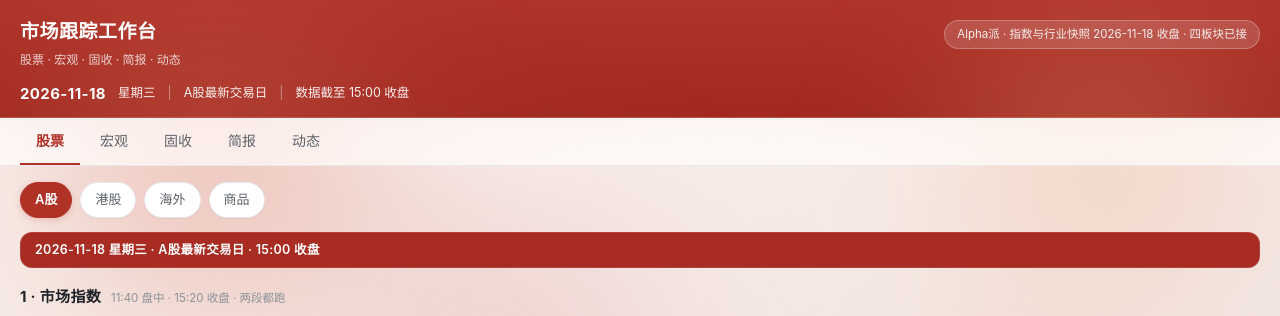
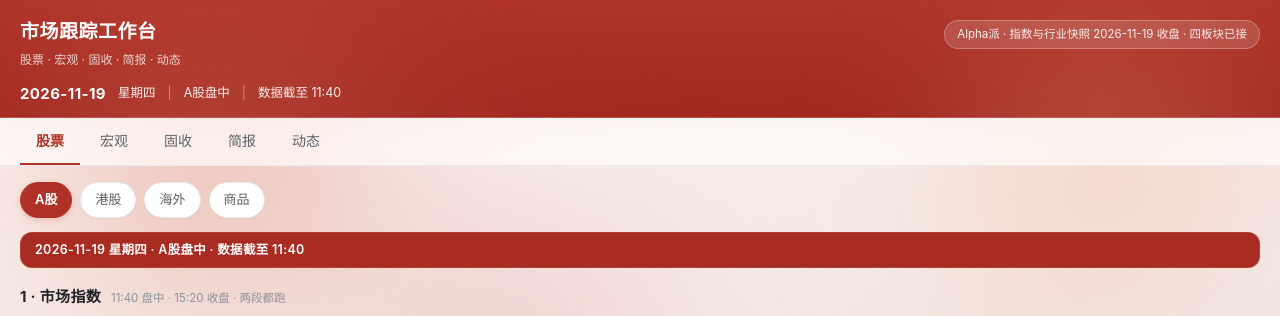
Before and after one commit to zooeyzhao/market-workbench, a plain HTML site: page index.html in a window 1280 px wide. Shown: the top 316 px of the page. Drawn offline with Linux system fonts and the light colour scheme.

Commit message:
update index.html @ main

```diff
--- a/index.html
+++ b/index.html
@@ -3,7 +3,7 @@
 <head>
 <meta charset="utf-8">
 <meta name="viewport" content="width=device-width, initial-scale=1, viewport-fit=cover">
-<title>市场跟踪工作台 · 2026-11-18</title>
+<title>市场跟踪工作台 · 2026-11-19</title>
 <style>
 :root{
   --bg:#faf6f5; --card:#fff; --ink:#241a18; --ink2:#6d5d59; --ink3:#9c8b86;
@@ -384,12 +384,12 @@ footer{border-top:1px solid var(--line)}
         <h1>市场跟踪工作台</h1>
         <p>股票 · 宏观 · 固收 · 简报 · 动态</p>
       </div>
-      <div class="src">Alpha派 · 指数与行业快照 2026-11-18 收盘 · 四板块已接</div>
+      <div class="src">Alpha派 · 指数与行业快照 2026-11-19 收盘 · 四板块已接</div>
     </div>
     <div class="datebar">
-      <b>2026-11-18</b><span>星期三</span>
-      <span class="sep">|</span><span>A股最新交易日</span>
-      <span class="sep">|</span><span>数据截至 15:00 收盘</span>
+      <b>2026-11-19</b><span>星期四</span>
+      <span class="sep">|</span><span>A股盘中</span>
+      <span class="sep">|</span><span>数据截至 11:40</span>
     </div>
   </div>
 </div>
@@ -412,7 +412,7 @@ footer{border-top:1px solid var(--line)}
 
   <!-- ============ A股 ============ -->
   <div data-page="stocks-a">
-    <div class="datebar2">2026-11-18 星期三 · A股最新交易日 · 15:00 收盘</div>
+    <div class="datebar2">2026-11-19 星期四 · A股盘中 · 数据截至 11:40</div>
     <section>
       <div class="shead"><h2>1 · 市场指数</h2><span class="note">11:40 盘中 · 15:20 收盘 · 两段都跑</span></div>
       <div class="glab">宽基</div>
```
